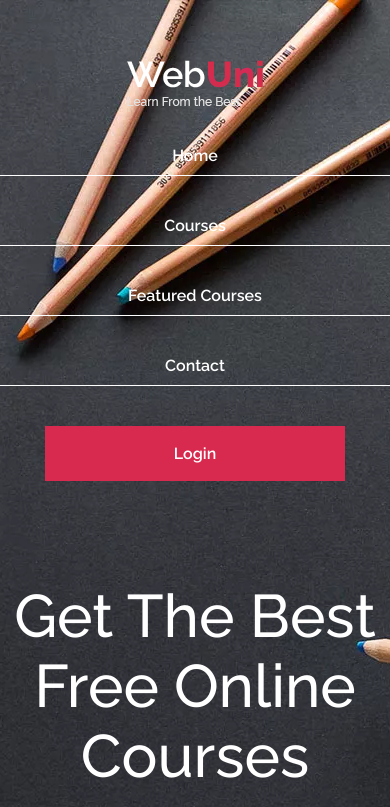
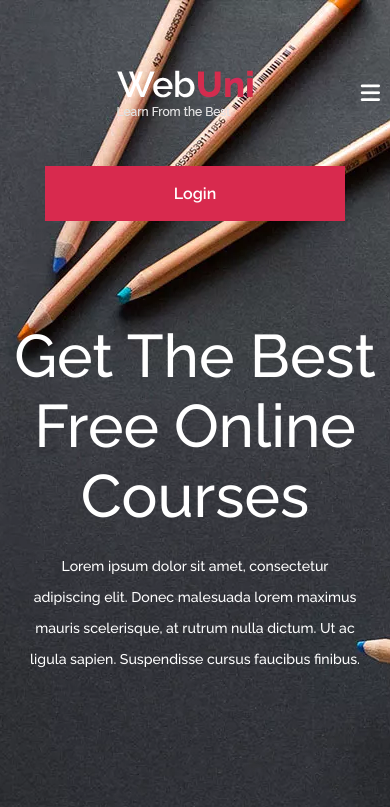
Before and after one commit to Hegazy02/webuni, a plain HTML site: page index.html in a window 390 px wide. Shown: the top 807 px of the page. Drawn offline with Linux system fonts and the light colour scheme.

Commit message:
addded menu icon, active class, make links in nav bar reponsive

```diff
--- a/css/style.css
+++ b/css/style.css
@@ -48,6 +48,10 @@ body {
     margin: 0 auto;
 }
 
+.active {
+    display: flex !important;
+}
+
 .home {
     background-image: url(../images/bg.webp);
     height: 948px;
@@ -62,6 +66,7 @@ body {
 .nav {
     display: flex;
 }
+
 
 .nav ul {
     flex-grow: 1;
@@ -83,12 +88,18 @@ body {
         margin: auto;
     }
 
-    .nav ul {
+    .nav div {
+        width: 100vw;
         display: flex;
+        align-items: center;
+        padding: 10px;
+    }
+
+    .nav #links {
+        display: none;
         flex-direction: column;
         gap: 40px;
         align-items: center;
-
     }
 
     .nav ul li {
@@ -112,6 +123,10 @@ body {
         text-align: center;
     }
 
+    .menu-toggle {
+        display: block !important;
+    }
+
 
 }
 
@@ -127,10 +142,6 @@ body {
 
 .home ul li a:hover {
     color: var(--main-color);
-}
-
-.logo {
-    display: inline;
 }
 
 .login-button {
@@ -275,7 +286,6 @@ body {
     height: 150px;
     overflow: hidden;
 
-
 }
 
 .course-boxes .box img {
@@ -327,9 +337,10 @@ body {
 }
 
 @media screen and (max-width: 1000px) {
-    .course-search{
+    .course-search {
         padding: 50px 30px;
     }
+
     .course-search form {
         flex-direction: column;
 
@@ -363,6 +374,12 @@ body {
     background-color: var(--main-color);
     font-weight: 600;
 
+}
+
+.menu-toggle {
+    color: white;
+    font-size: 22px;
+    display: none;
 }
 
 .featured-courses {
@@ -605,12 +622,14 @@ body {
     gap: 30px;
     justify-content: space-evenly;
 }
+
 @media screen and (max-width: 600px) {
-    .footer{
+    .footer {
         flex-direction: column;
         justify-content: center;
     }
-    .footer div{
+
+    .footer div {
         display: flex;
         flex-direction: column;
         text-align: center;
--- a/index.html
+++ b/index.html
@@ -4,6 +4,7 @@
     <meta charset="UTF-8" />
     <meta name="viewport" content="width=device-width, initial-scale=1.0" />
     <title>WebUni</title>
+    <link rel="stylesheet" href="https://cdnjs.cloudflare.com/ajax/libs/font-awesome/6.5.0/css/all.min.css" integrity="sha512-..." crossorigin="anonymous" referrerpolicy="no-referrer" />
     <link rel="preconnect" href="https://fonts.googleapis.com" />
     <link rel="preconnect" href="https://fonts.gstatic.com" crossorigin />
     <link
@@ -17,11 +18,14 @@
     <div class="home">
       <div class="container">
         <div class="nav">
-          <img src="images/logo.webp" alt="" class="logo" />
-          <ul>
+          <div>
+            <img src="images/logo.webp" alt="" class="logo" />
+            <i class="fas fa-bars menu-toggle"></i>
+          </div>
+          <ul id="links">
             <li><a href="#home">Home</a></li>
             <li><a href="#courses">Courses</a></li>
-            <li><a href="#featured-courses">Featured Courses</a></li>
+            <li><a href="#featured-courses">Featured</a></li>
             <li><a href="#contact">Contact</a></li>
           </ul>
           <a href="#login" class="login-button">Login</a>
@@ -354,5 +358,6 @@
         <p class="we-dont-spam">We don't spam</p>
       </div>
     </div>
+    <script src="script/script.js"></script>
   </body>
 </html>
--- /dev/null
+++ b/script/script.js
@@ -0,0 +1,5 @@
+const toggle = document.getElementsByClassName("menu-toggle")[0];
+const links = document.getElementById("links");
+toggle.addEventListener("click", (e) => {
+  links.classList.toggle("active");
+});
```
